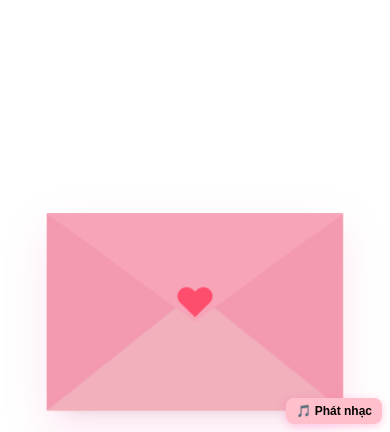
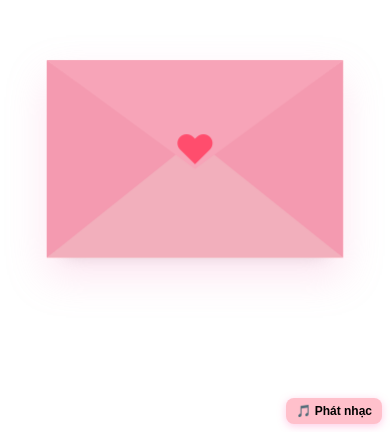
Before and after one commit to tryhardzz/love_letter, a plain HTML site: page index.html in a window 390 px wide. Shown: the part 412-844 px from the top of the page. Drawn offline with nearby package versions, Linux system fonts and the light colour scheme.

Commit message:
Adjust envelope position for phone's view

```diff
--- a/style.css
+++ b/style.css
@@ -293,7 +293,7 @@ body{
     width: 80vw;             /* vừa khung màn hình */
     height: auto;
     aspect-ratio: 3 / 2;     /* giữ đúng tỉ lệ */
-    bottom: 16px;
+    bottom: 20vh;
     transform: translateX(-50%) scale(0.95); /* thu nhỏ nhẹ */
   }
 
```
